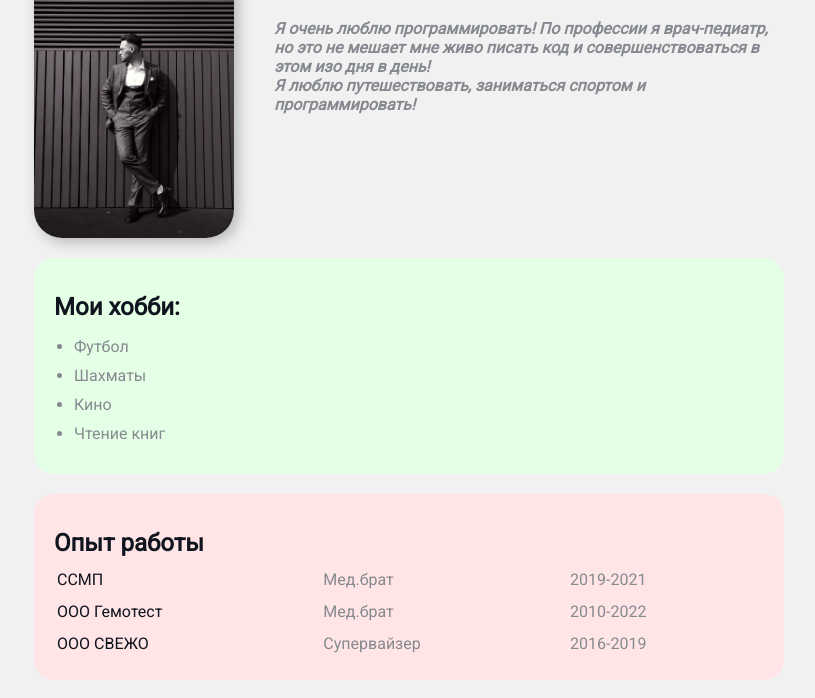
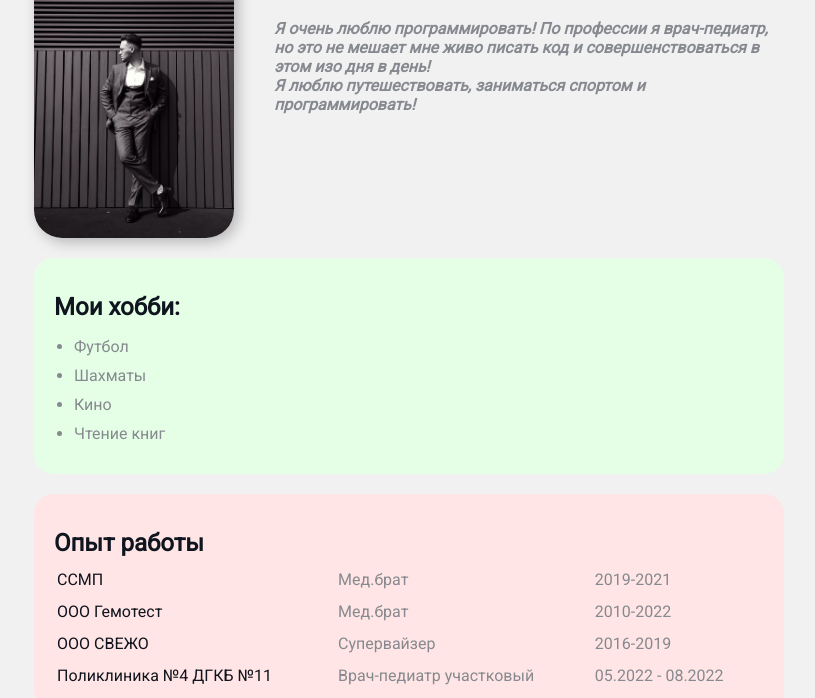
Before and after one commit to egortibilov/my-resume, a plain HTML site: page index.html in a window 1280 px wide. Shown: the part 100-798 px from the top of the page, without its empty margins (231-1046 px from the left). Drawn offline with Linux system fonts and the light colour scheme.

Commit message:
Update index.html

```diff
--- a/index.html
+++ b/index.html
@@ -50,6 +50,11 @@
                         <td>Супервайзер</td>
                         <td>2016-2019</td>
                     </tr>
+                 <tr>
+  <td> Поликлиника №4 ДГКБ №11 </td>
+  <td> Врач-педиатр участковый</td>
+  <td> 05.2022 - 08.2022 </td>
+</tr>
              </tbody>
          </table>
      </div>
```
